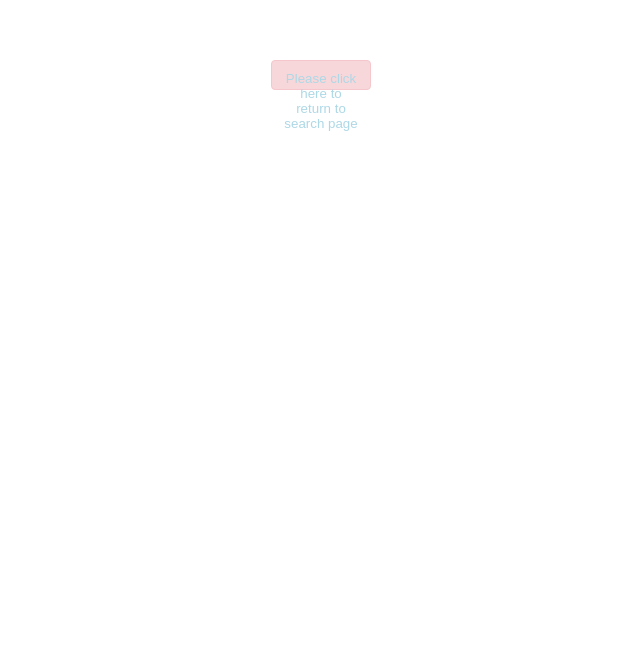
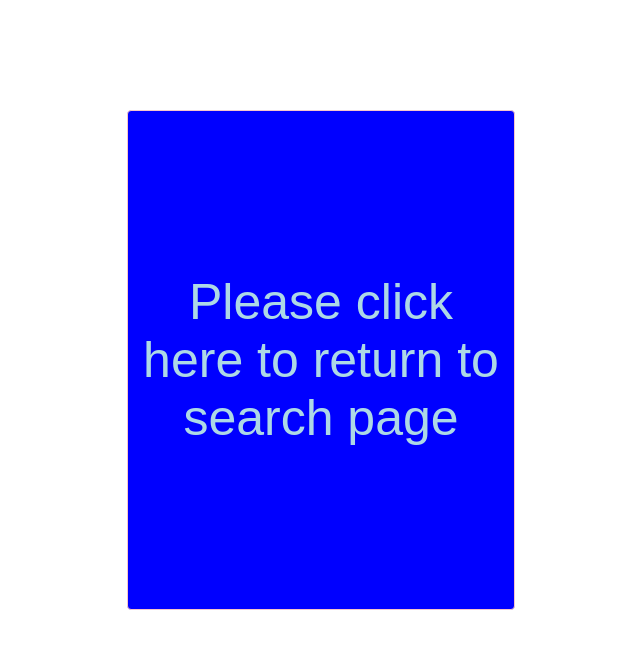
Before and after one commit to CSJLU/anime-list-project, a React (Vite) app in the folder client/: page /animelist in a window 1280 px wide. Shown: the part 157-806 px from the top of the page, without its empty margins (319-959 px from the left). Built offline with nearby package versions, Linux system fonts and the light colour scheme.

Commit message:
Temporary return button css

```diff
--- a/client/src/components/AnimeList.css
+++ b/client/src/components/AnimeList.css
@@ -43,16 +43,18 @@
     align-items: center;
     border: 2px solid white;
     border-radius: 50px;
-    padding: 200px 250px;
-    box-shadow: 0px 0px 20px white;
-    background-color: white;
+    padding: 250px 250px;
+
 }
 
 .return-button {
-    background-color: #f8d7da;
+    width: 50%;
+    height: 500px;
+    background-color: blue;
     color: lightblue;
     border: 1px solid #f5c6cb;
     padding: 10px;
     border-radius: 4px;
     text-align: center;
+    font-size: 50px;
 }
```
